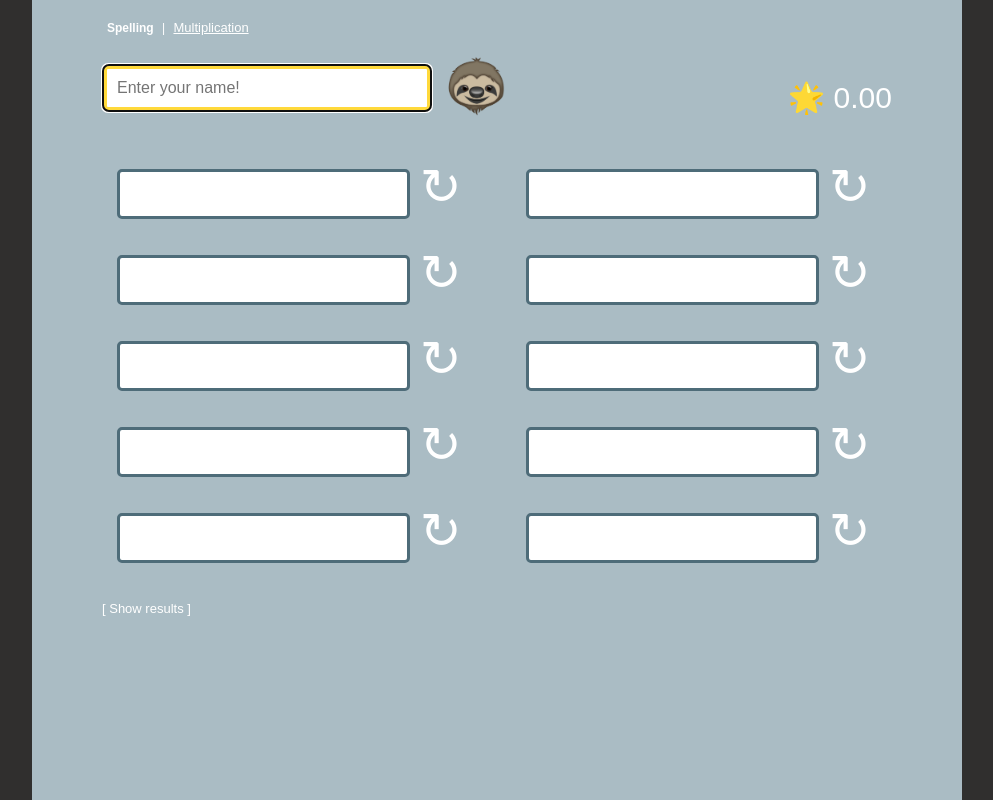
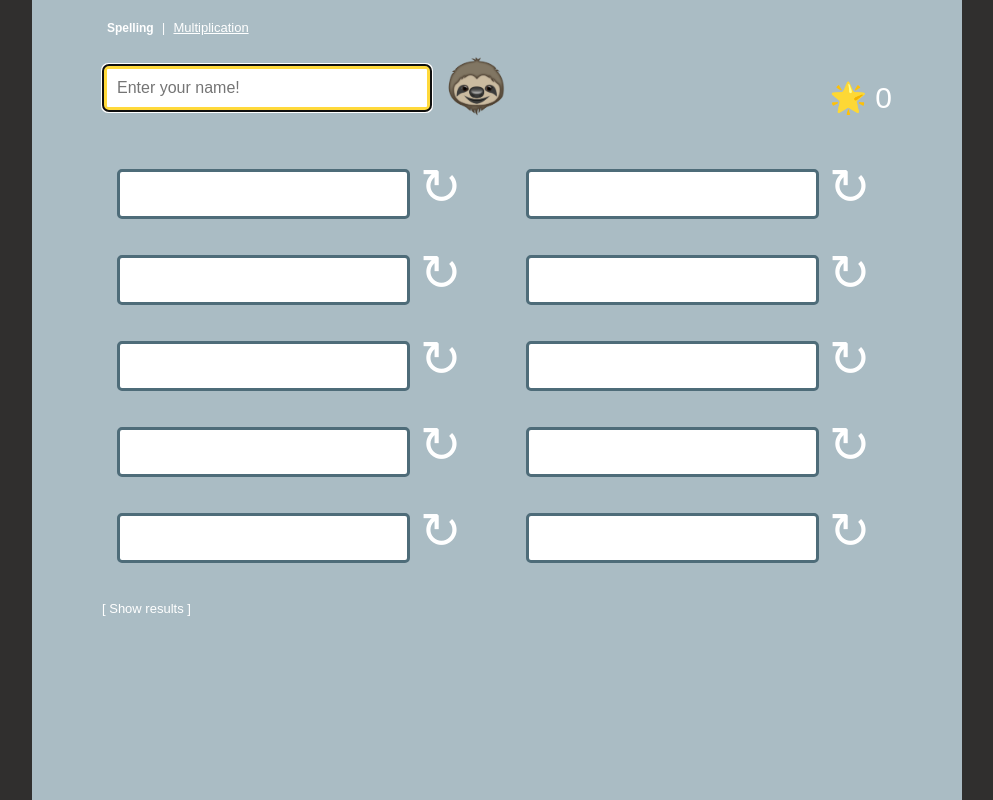
Before and after one commit to robCrawford/spelling-test, a plain HTML site: page src/index.html in a window 1280 px wide. Shown: the whole page, without its empty margins (143-1136 px from the left). Drawn offline with Linux system fonts and the light colour scheme.

Commit message:
fix: rewards

```diff
--- a/src/css/index.css
+++ b/src/css/index.css
@@ -69,7 +69,7 @@ h1 {
   line-height: 75px;
   color: white;
   animation: bounce 0.6s ease-out 1;
-  cursor: crosshair;
+  cursor: pointer;
   user-select: none;
 }
 a {
--- a/src/spelling/index.js
+++ b/src/spelling/index.js
@@ -6,7 +6,7 @@ export const spellingConfig = {
   fieldCount: 10,
   completedWordCount: 10,
   hintCount: 1,
-  completedFieldsReward: 0.5,
+  completedFieldsReward: 50,
   rewardsKey: 'spelling-rewards',
   redeemedKey: 'spelling-redeemed',
   nameKey: 'spelling-name'
@@ -20,7 +20,7 @@ let tempOverrideWords = ['closure','exposure','measure','leisure','pressure','en
 
 // Clear local storage prior to latest key
 // NOTE: changing this removes all previous data from the browser!
-const validDataSetKey = 'spelling-01-2025';
+const validDataSetKey = 'spelling-10-2025';
 if (!localStorage.getItem(validDataSetKey)) {
   localStorage.clear();
   localStorage.setItem(validDataSetKey, true);
@@ -55,7 +55,7 @@ export function initSpelling() {
     localStorage.setItem(spellingConfig.redeemedKey, rewardsTotal);
     rewardsDisplayAmount = 0;
   }
-  const rewardsText = `🌟 ${(rewardsDisplayAmount).toFixed(2)}`;
+  const rewardsText = `🌟 ${rewardsDisplayAmount}`;
 
   let shuffledWords = incompleteWords
     .map(value => ({ value, sort: Math.random() }))
@@ -162,7 +162,7 @@ export function initSpelling() {
     Object.keys(spellingState).forEach((word) => {
       const resultEl = $(`#result-${wordToId(word)}`);
       resultEl.ondblclick = () => {
-        if (confirm(`Retest "${word}"?`)) {
+        if (confirm(`Reset "${word}"?`)) {
           spellingState[`${word}~${Date.now()}`] = spellingState[word];
           delete spellingState[word];
           localStorage.setItem(spellingConfig.stateName, JSON.stringify(spellingState));
@@ -196,7 +196,7 @@ export function initSpelling() {
     }
   }
 
-  $('#rewards').ondblclick = () => {
+  $('#rewards').onclick = () => {
     const redeem = confirm('Redeem all points?');
     if (redeem) {
       localStorage.setItem(spellingConfig.redeemedKey, redeemedAmount + rewardsTotal);
```
Also changed, not shown: src/multiplication/index.js (+4 -4 lines).
